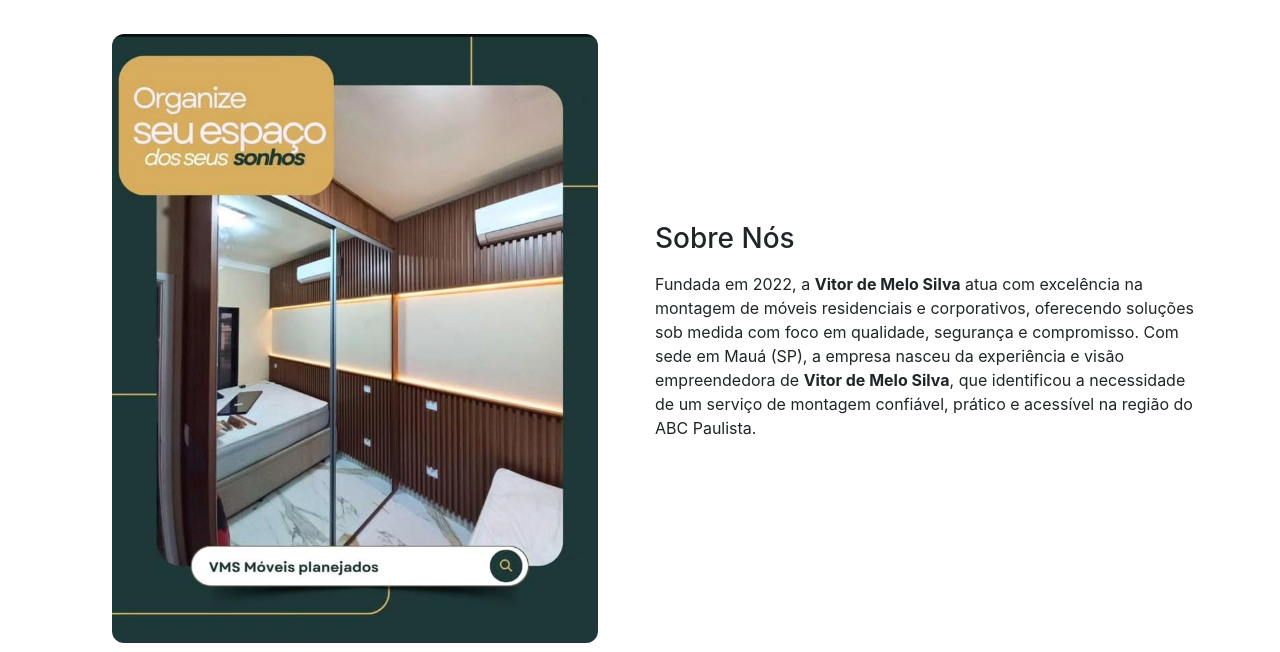
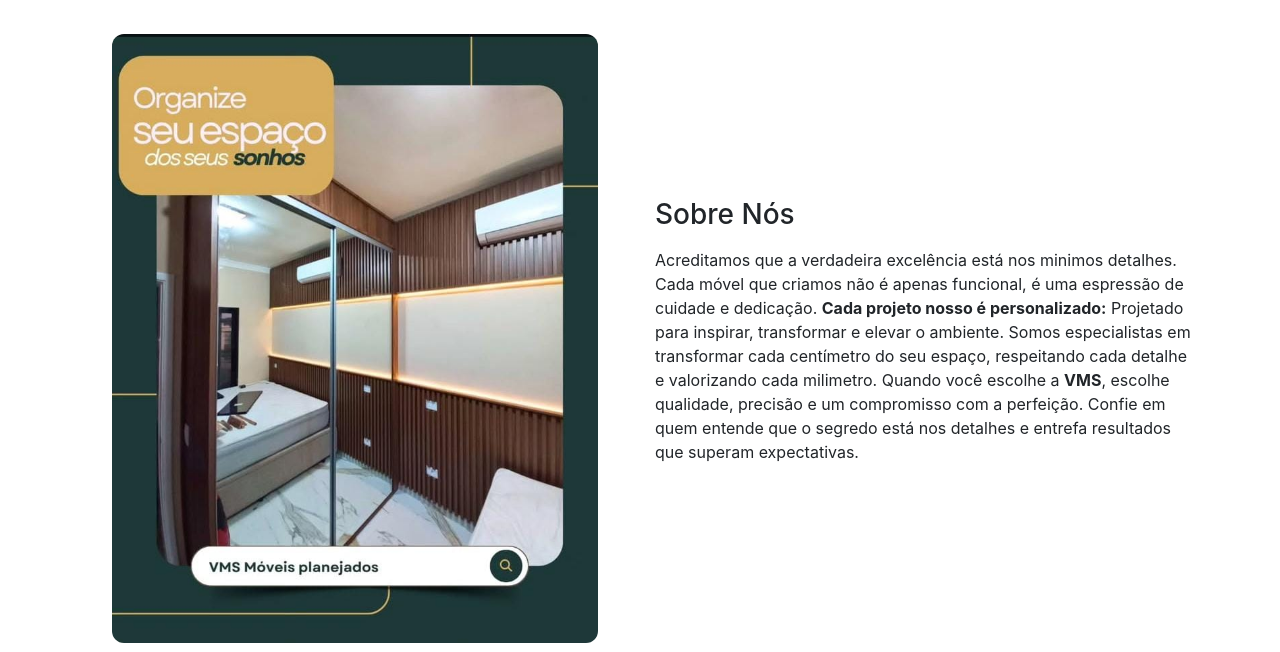
Before and after one commit to Zazferreiras/VMS-moveis-planejados, a plain HTML site: page sobre.html in a window 1280 px wide. Shown: the part 148-800 px from the top of the page. Drawn offline with nearby package versions, Linux system fonts and the light colour scheme.

Commit message:
Add files via upload

```diff
--- a/sobre.html
+++ b/sobre.html
@@ -52,10 +52,12 @@
       <div class="col-md-6">
         <h3 class="mb-3">Sobre Nós</h3>
         <p>
-          Fundada em 2022, a <strong>Vitor de Melo Silva</strong> atua com excelência na montagem de móveis residenciais e corporativos,
-          oferecendo soluções sob medida com foco em qualidade, segurança e compromisso.
-          Com sede em Mauá (SP), a empresa nasceu da experiência e visão empreendedora de <strong>Vitor de Melo Silva</strong>,
-          que identificou a necessidade de um serviço de montagem confiável, prático e acessível na região do ABC Paulista.
+          Acreditamos que a verdadeira excelência está nos minimos detalhes. Cada móvel que criamos não é apenas
+          funcional, é uma espressão de cuidade e dedicação.
+          <strong>Cada projeto nosso é personalizado:</strong> Projetado para inspirar, transformar e elevar o ambiente.
+          Somos especialistas em transformar cada centímetro do seu espaço, respeitando cada detalhe e valorizando cada
+          milimetro. Quando você escolhe a <strong>VMS</strong>, escolhe qualidade, precisão e um compromisso com a perfeição. Confie em
+          quem entende que o segredo está nos detalhes e entrefa resultados que superam expectativas.
         </p>
       </div>
     </div>
@@ -149,6 +151,8 @@
     </a>
   </section>
 
+
+
 </main>
 
 
```
Also changed, not shown: contato.html (+3 -3 lines).
